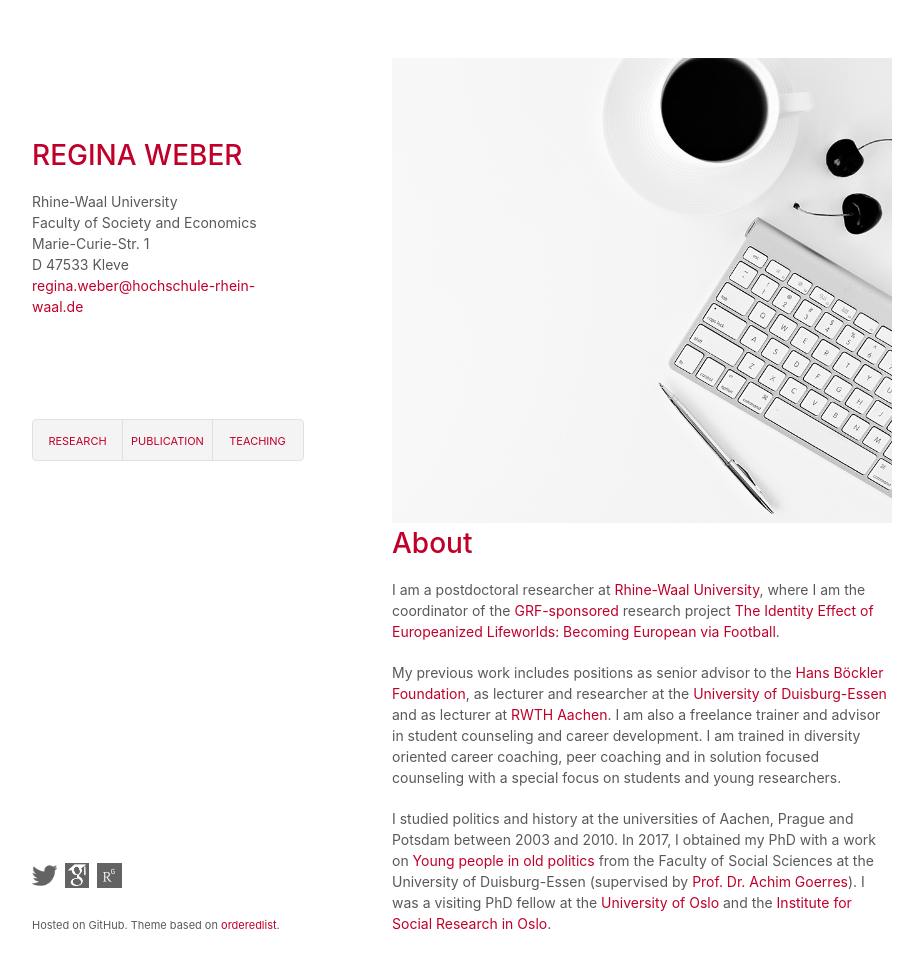
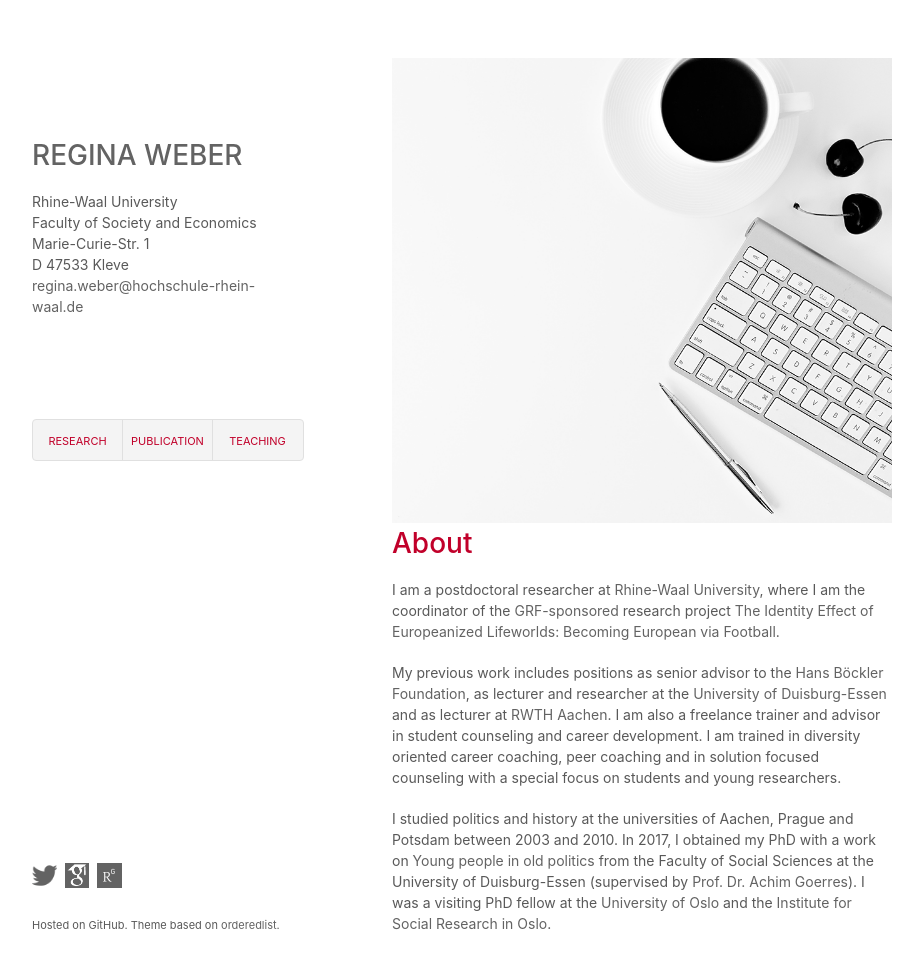
Before and after one commit to robertocabreratapia/robertocabreratapia.github.io, a Jekyll site: the page built from index.html, in a window 1280 px wide and 1004 px high. Shown: the top 969 px of the window, without its empty margins (178-1101 px from the left). Built offline with Jekyll 4.4.1, drawn with Linux system fonts in a browser that asks for light colours.

Commit message:
Update main.css

```diff
--- a/css/main.css
+++ b/css/main.css
@@ -22,7 +22,7 @@
 }
 
 a {
-  color:#C1002A;
+  color:#636363;
   text-decoration:none;
 }
 
```
